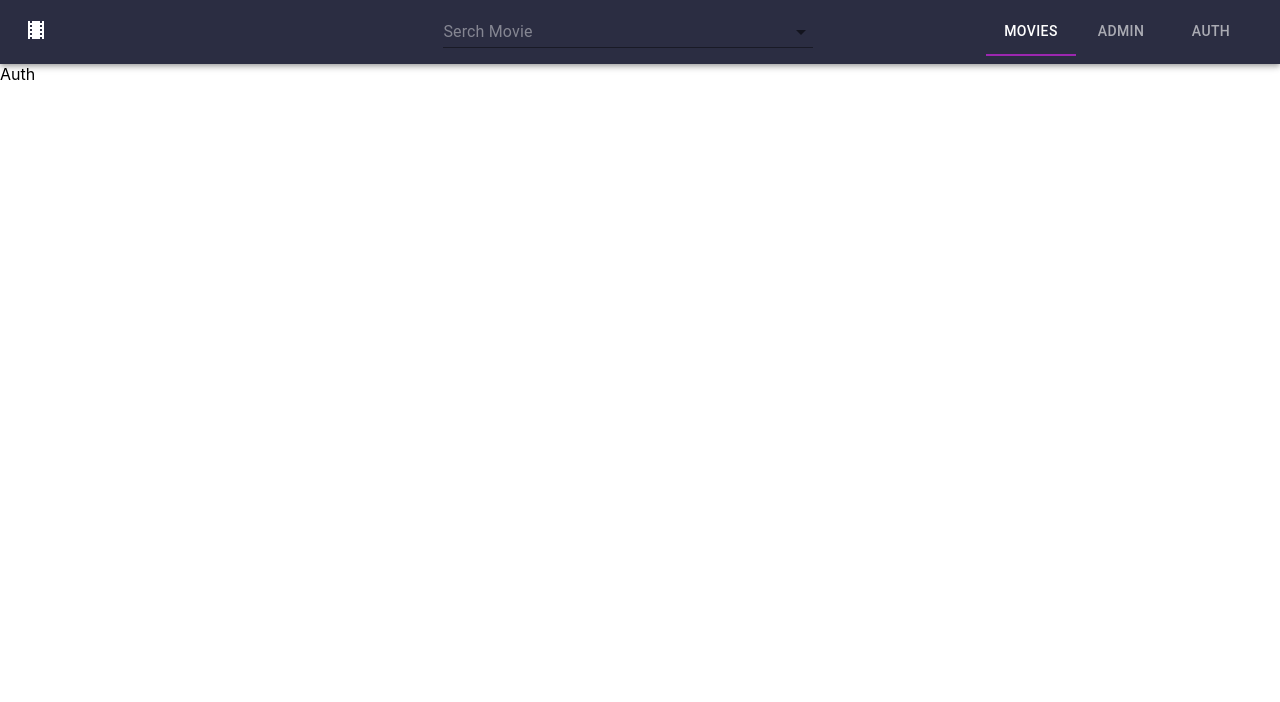
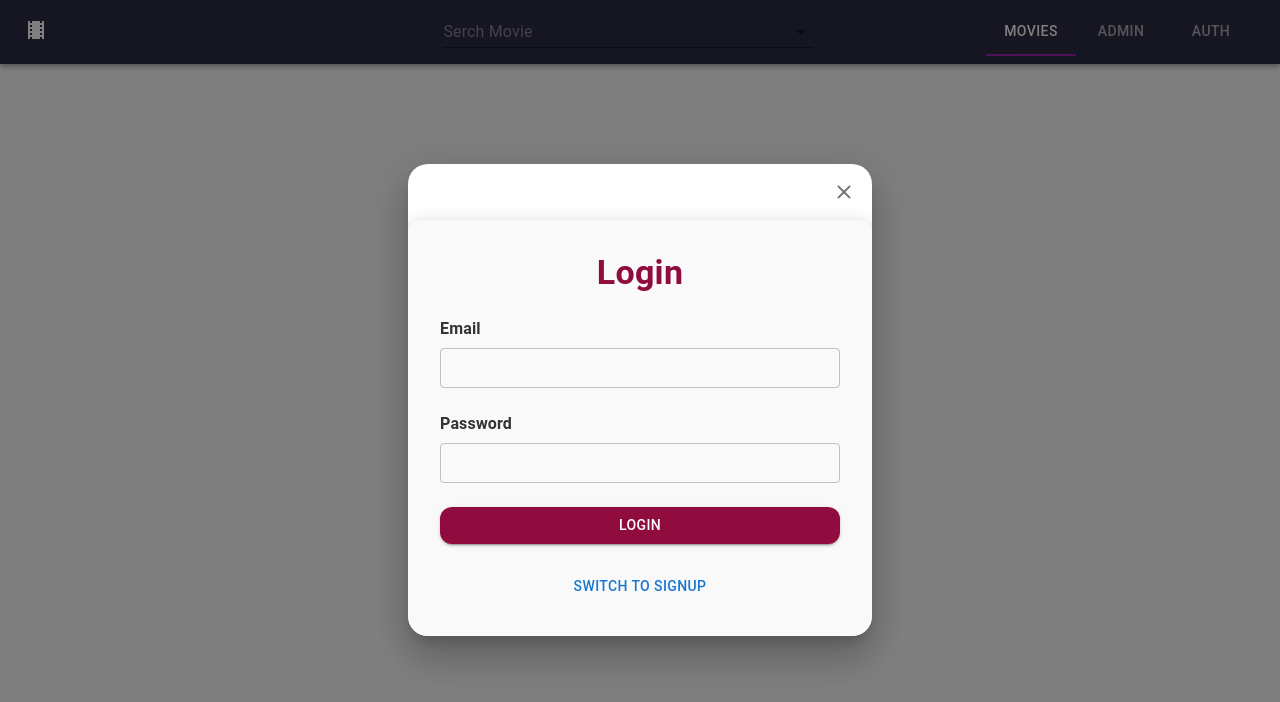
Before and after one commit to Akarshj2003/booking_app, a React (Create React App) app in the folder movies/: page /auth in a window 1280 px wide. Shown: the top 702 px of the page. Built offline with nearby package versions, Linux system fonts and the light colour scheme; no server answers.

Commit message:
Completed frontend of Movies page and added Login/Signup dialog in Auth component

```diff
--- /dev/null
+++ b/movies/src/components/Auth/Auth-form.js
@@ -0,0 +1,101 @@
+import React, { useState } from 'react';
+import CloseRoundedIcon from '@mui/icons-material/CloseRounded';
+import { Box, Dialog, FormLabel, TextField, Typography, Button, Stack, Paper, IconButton } from '@mui/material';
+
+const AuthForm = () => {
+    const [isSignup, setisSignup] = useState(false);
+  return (
+    <Dialog PaperProps={{style:{borderRadius:20}}} open={true}>
+        <Box sx={{ml:"auto",padding:1}}>
+            <IconButton>
+                <CloseRoundedIcon/>
+            </IconButton>
+        </Box>
+      <Paper
+        elevation={6}
+        sx={{
+          padding: 4,
+          borderRadius: 3,
+          width: 400,
+          margin: "auto",
+          backgroundColor: "#f9f9f9",
+        }}
+      >
+        <Typography
+          variant="h4"
+          textAlign="center"
+          sx={{
+            marginBottom: 3,
+            fontWeight: "bold",
+            color: "#900C3F",
+          }}
+        >
+          {isSignup ? "Signup":"Login"}
+        </Typography>
+        <form>
+          <Stack spacing={3}>
+          {isSignup && <Box>
+              <FormLabel sx={{ fontWeight: "bold", color: "#333" }}>Name</FormLabel>
+              <TextField
+                type="name"
+                name="name"
+                fullWidth
+                variant="outlined"
+                size="small"
+                sx={{ marginTop: 1 }}
+              />
+            </Box>}
+            <Box>
+              <FormLabel sx={{ fontWeight: "bold", color: "#333" }}>Email</FormLabel>
+              <TextField
+                type="email"
+                name="email"
+                fullWidth
+                variant="outlined"
+                size="small"
+                sx={{ marginTop: 1 }}
+              />
+            </Box>
+            <Box>
+              <FormLabel sx={{ fontWeight: "bold", color: "#333" }}>Password</FormLabel>
+              <TextField
+                type="password"
+                name="password"
+                fullWidth
+                variant="outlined"
+                size="small"
+                sx={{ marginTop: 1 }}
+              />
+            </Box>
+            <Button
+              type="submit"
+              variant="contained"
+              fullWidth
+              sx={{
+                borderRadius:3,
+                backgroundColor: "#900C3F",
+                color: "white",
+                "&:hover": {
+                  backgroundColor: "#740A2F",
+                },
+              }}
+            >
+              {isSignup ? "Signup":"login"}
+            </Button>
+            <Button
+            onClick={()=>setisSignup(!isSignup)}
+            fullWidth
+              sx={{
+                borderRadius:3,
+              }}
+            >
+              Switch To {isSignup ? "login":"signup" }
+            </Button>
+          </Stack>
+        </form>
+      </Paper>
+    </Dialog>
+  );
+};
+
+export default AuthForm;
--- a/movies/src/components/Auth/Auth.js
+++ b/movies/src/components/Auth/Auth.js
@@ -1,7 +1,10 @@
 import React from 'react';
+import AuthForm from './Auth-form';
 
 const Auth = () => {
-  return <div>Auth</div>;
+  return (
+    <AuthForm></AuthForm>
+  );
 };
 
 export default Auth;
--- a/movies/src/components/HomePage.js
+++ b/movies/src/components/HomePage.js
@@ -13,8 +13,8 @@ export const HomePage = () => {
 
     },[]);
     console.log(movies)
-  return <Box width={'100%'} height='100%' margin="auto" marginTop={2}>
-    <Box margin={'auto'} width={'80%'} height={'40vh'} padding={2}>
+  return <Box bgcolor={"#656867"} width={'100%'} height='100%' margin="auto" marginTop={2}>
+    <Box margin={'auto'} width={'80%'} height={'40vh'} padding={2} >
         <img
          src='https://i.ytimg.com/vi/5IA7QjEheck/hq720.jpg?sqp=-oaymwEhCK4FEIIDSFryq4qpAxMIARUAAAAAGAElAADIQj0AgKJD&rs=AOn4CLBdzfK5YkHBRxiImi_Bhi5hTzAQ9g'
          alt='Latest Movie'
@@ -29,13 +29,13 @@ export const HomePage = () => {
          />
     </Box>
     <Box padding={5} margin={"auto"}>
-        <Typography variant='h4' textAlign={"center"}>Latest Releases</Typography>
+        <Typography width={"40%"} margin={"auto"} variant='h4' bgcolor={"#ad1c42"} textAlign={"center"} borderRadius={12}>Latest Releases</Typography>
     </Box>
-    <Box display={"flex"} justifyContent={"center"} flexWrap={"wrap"}>
-        {movies && movies.slice(0,4).map((movie,index)=>(<MovieItem id={movie.id} title={movie.title} posterUrl={movie.posterUrl} releaseDate={movie.releaseDate} key={index}/>))}
+    <Box display={"flex"} justifyContent={"center"} flexWrap={"wrap"} bgcolor={"#656867"}>
+        {movies && movies.slice(-4).reverse().map((movie,index)=>(<MovieItem id={movie.id} title={movie.title} posterUrl={movie.posterUrl} releaseDate={movie.releaseDate} key={index}/>))}
     </Box>
-    <Box display={"flex"} padding={5} margin={"auto"}>
-        <Button LinkComponent={Link} to="/movies" variant='outlined'sx={{margin:"auto",color:"#2b2d42"}}>
+    <Box display={"flex"} padding={5} margin={"auto"} >
+        <Button LinkComponent={Link} to="/movies"  variant='contained'sx={{margin:"auto",color:"#2b2d42" }}>
             View All Movies
         </Button>
     </Box>
--- a/movies/src/components/Movies/Movies.js
+++ b/movies/src/components/Movies/Movies.js
@@ -1,7 +1,53 @@
-import React from 'react';
+import React, { useEffect, useState } from 'react';
+import {Box, Typography} from '@mui/material';
+import { getAllMovies } from '../../api-helpers/api-helpers.js';
+import MovieItem from './MovieItem.js';
 
 const Movies = () => {
-  return <div>Movies</div>;
+  const [movies, setmovies] = useState();
+  useEffect(()=>{
+    getAllMovies()
+    .then((data)=>setmovies(data.movies))
+    .catch(err=>console.log(err));
+  },[])
+  return (
+  <Box margin={"auto"} marginTop={4}>
+    <Typography
+    margin={"auto"}
+    variant='h4'
+     padding={2}
+      bgcolor={"#900C3F"}
+      width={"40%"}
+      color='white'
+      textAlign={"center"}
+      sx={{borderRadius:"30px"}}
+      >
+        All Movies
+
+      </Typography>
+      <Box
+      width={"100%"}
+      margin={"auto"}
+      marginTop={5}
+      display={"flex"}
+      justifyContent={"center"}
+      flexWrap={"wrap"}
+      bgcolor={"#656867"}
+      >
+        {movies &&
+        movies.map((movie,index)=>
+        <MovieItem
+        key={index}
+        id={movie.id}
+        posterUrl={movie.posterUrl}
+        releaseDate={movie.releaseDate}
+        title={movie.title}
+        /> )}
+
+      </Box>
+  </Box>
+
+ );
 };
 
 export default Movies;
```
Also changed, not shown: movies/src/components/Auth/AdminAuth.js (added, +9 -0 lines).
